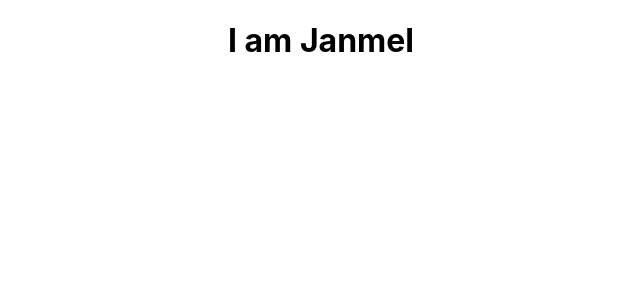
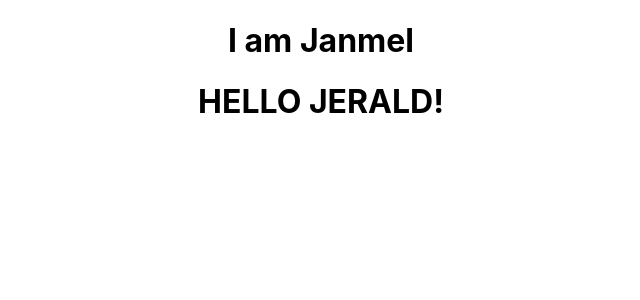
Before and after one commit to jeanilleven/create-react-app-sample, a React (Create React App) app: page / in a window 1280 px wide. Shown: the top 300 px of the page, without its empty margins (319-959 px from the left). Built offline with nearby package versions, Linux system fonts and the light colour scheme.

Commit message:
[fix][janme] resolve conflict

```diff
--- a/src/App.js
+++ b/src/App.js
@@ -5,6 +5,7 @@ function App() {
   return (
     <div className="App">
       <h1> I am Janmel </h1>
+      <h1>HELLO JERALD!</h1>
     </div>
   );
 }
```
